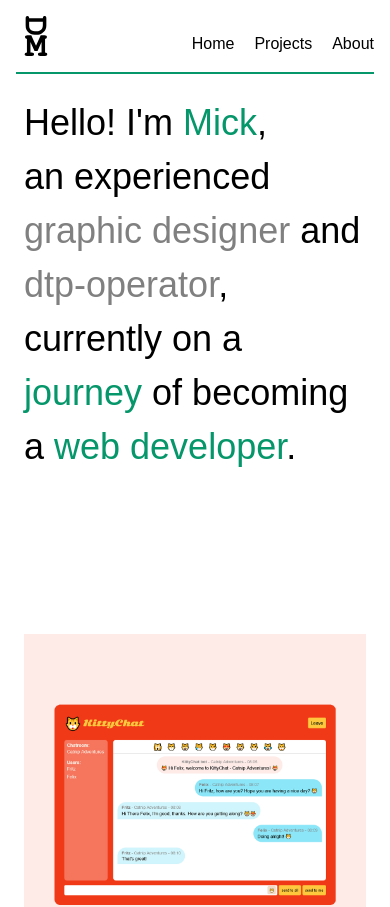
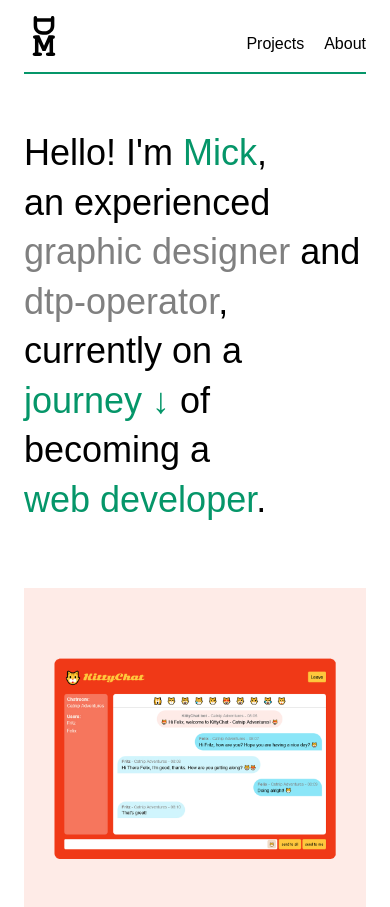
Before and after one commit to MickDellaert/portfolio2021, a Next.js app: page / in a window 390 px wide. Shown: the top 907 px of the page. Built offline with nearby package versions, Linux system fonts and the light colour scheme.

Commit message:
adjustments to header alignment, disable effects on mobile

```diff
--- a/components/Hero.js
+++ b/components/Hero.js
@@ -2,13 +2,13 @@ import { Parallax } from 'react-scroll-parallax';
 
 const Hero = () => {
   return (
-    <Parallax y={[-65, 70]}>
-      <div className="hero relative grid grid-cols-8  bg-white mx-6 md:mx-16 my-24 xl:my-56 h-full ">
-        <h1 className="header-title leading-normal col-span-8 2xl:col-start-2 2xl:col-span-7 text-4xl md:leading-normal lg:text-5xl lg:leading-normal">
+    <Parallax y={[-75, 75]} >
+      <div className="hero relative grid grid-cols-8  bg-white mx-6 mt-32 mb-16 md:mx-16 md:mt-40 md:mb-20 lg:mt-48 lg:mb-28 xl:my-40 xl:mb-24 2xl:mt-56 2xl:mb-48 h-full ">
+        <h1 className="header-title leading-snug col-span-8 2xl:col-start-2 2xl:col-span-7 text-4xl md:leading-snug lg:text-5xl lg:leading-snug">
           Hello! I'm <span className="span line">Mick</span>,<br /> an
           experienced <span className="span2">graphic designer</span> and{" "}
           <span className="span2">dtp-operator</span>,<br />
-          currently on a <span className="span line">journey</span> of becoming
+          currently on a <span className="span line">journey ↓</span> of becoming
           a <span className="span">web developer</span>.
 
         </h1>
--- a/components/Navbar.js
+++ b/components/Navbar.js
@@ -22,7 +22,7 @@ const Navbar = () => {
       <nav>
         <div className="navbar-wrapper fixed top-0 left-0 right-0 w-full z-10 bg-white">
           <div
-            className={`navbar-container flex justify-between items-end mx-4 md:mx-16 py-4 ${
+            className={`navbar-container flex justify-between items-end mx-6 md:mx-16 py-4 ${
               colorChange
                 ? "bg-white border-b-2 border-white"
                 : "bg-white border-b-2 border-green-600"
@@ -47,9 +47,9 @@ const Navbar = () => {
             </div>
 
             <div className="navlinks">
-              <Link href="/" passHref>
+              {/* <Link href="/" passHref>
                 <a className={`${colorChange ? "text-green-600 hover:text-black" : "text-black hover:text-green-600"}`}>Home</a>
-              </Link>
+              </Link> */}
               <Link href="/#projects" passHref>
               <a className={`${colorChange ? "text-green-600 hover:text-black" : "text-black hover:text-green-600"}`}>Projects</a>
               </Link>
--- a/package.json
+++ b/package.json
@@ -22,6 +22,7 @@
     "react": "^17.0.2",
     "react-cool-dimensions": "^2.0.7",
     "react-dom": "^17.0.2",
+    "react-parallax": "^3.3.0",
     "react-scroll-parallax": "^2.4.0",
     "sharp": "^0.29.1"
   },
--- a/pages/index.js
+++ b/pages/index.js
@@ -18,7 +18,7 @@ export default ({ projectsLists }) => (
     {" "}
     <Header />
     <div id="projects" className="projects-anchor  "></div>
-    <div className="pics grid md:grid-cols-2 2xl:grid-cols-4 gap-6 mx-6 mb-6 pt-16 md:mx-16 md:mb-16  bg-white relative">
+    <div className="pics grid md:grid-cols-2 2xl:grid-cols-4 gap-6 mx-6 mb-6 xl:pt-16 md:mx-16 md:mb-16 bg-white relative">
       {projectsLists.map((projectsList) => (
         <Project key={projectsList.id} {...projectsList} />
       ))}
--- a/styles/globals.css
+++ b/styles/globals.css
@@ -117,12 +117,11 @@ a {
 .grid-image-container {
   position: relative;
   cursor: pointer;
-  transition: all .2s ease-in-out;
+  transition: all 0.2s ease-in-out;
 }
 
 .grid-image-container:hover {
   transform: scale(1.01);
-
 }
 
 .grid-overlay {
@@ -132,7 +131,7 @@ a {
   left: 0;
   width: 100%;
   height: 100%;
-  background: rgb(5, 150, 105, 0.7);
+  background: rgb(5, 150, 105, 0.6);
   color: white;
   display: flex;
   justify-content: center;
@@ -152,7 +151,6 @@ a {
 
 .grid-overlay:hover > div {
   transform: translateY(0) scale(1.1);
-
 }
 
 .grid-title {
@@ -192,9 +190,6 @@ a {
 
 .hero {
   /* height: 70vh; */
-  /* display: flex;
-  flex-direction: row; */
-  /* flex-grow: 1; */
 }
 
 .project-title {
@@ -224,3 +219,14 @@ img {
 .portrait {
   opacity: 0.85;
 }
+
+@media only screen and (max-width: 1279px) {
+
+  .parallax-inner {
+    transform: none !important;
+  }
+
+  .grid-overlay{
+    display: none;
+  }
+}
```
Also changed, not shown: 1 other file (tests, documents, lock files or other folders).
